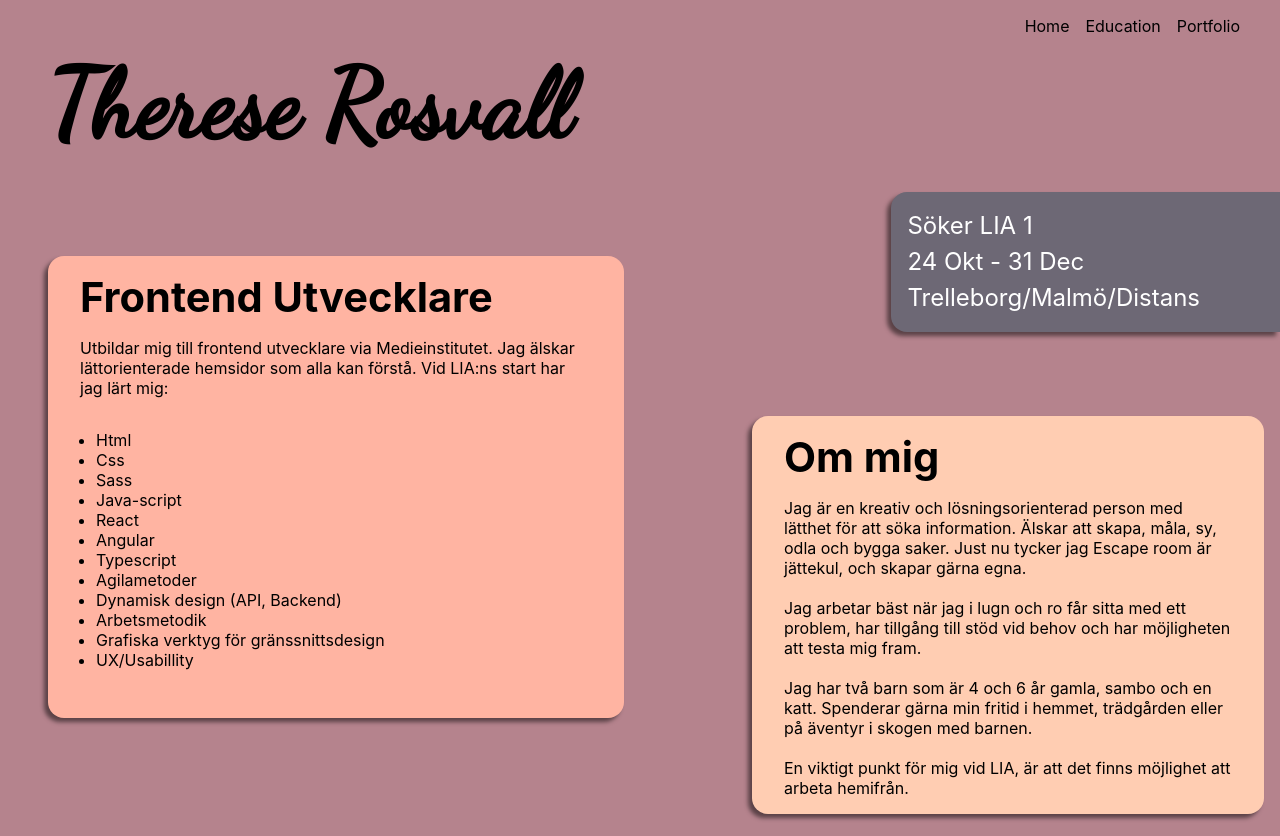
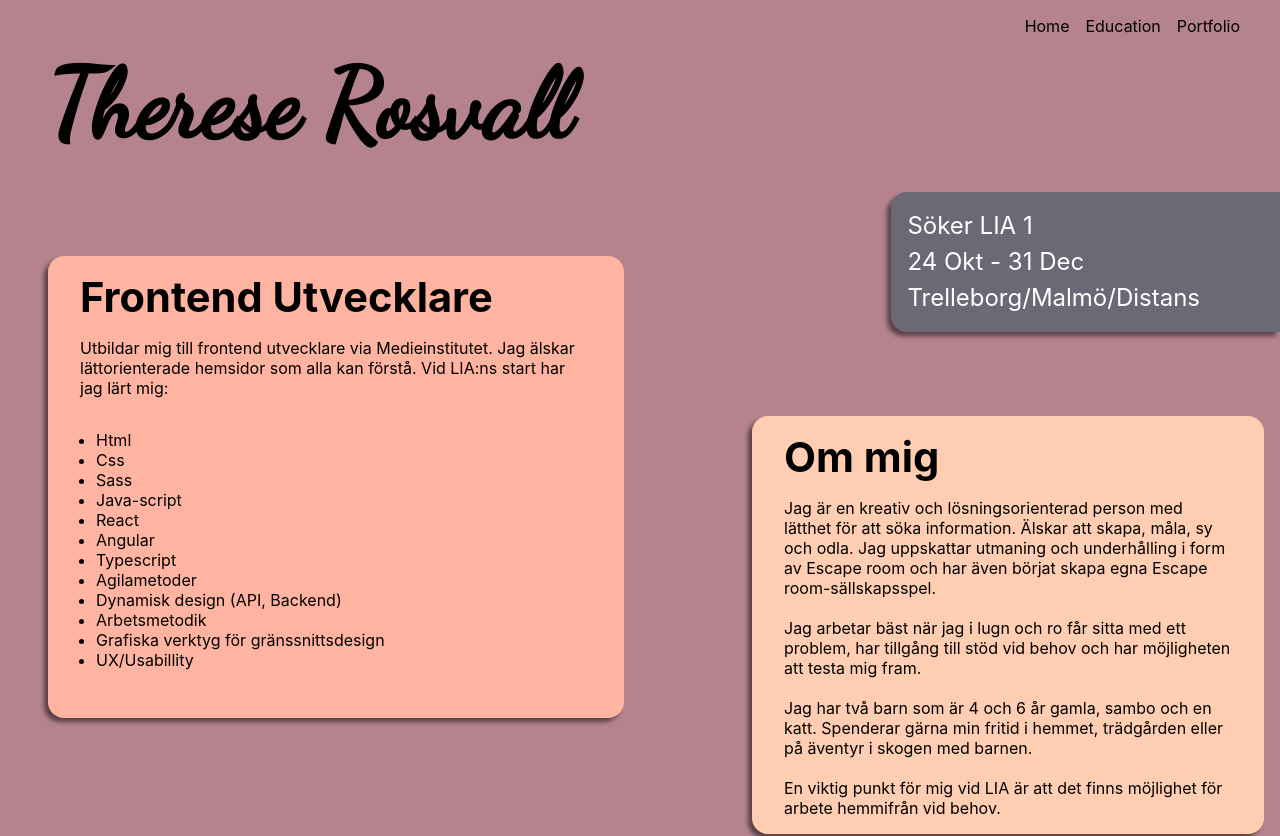
Before and after one commit to Eraze86/cv, a React (Create React App) app: page / in a window 1280 px wide. Shown: the top 836 px of the page. Built offline with nearby package versions, Linux system fonts and the light colour scheme; a web font is replaced by a local one.

Commit message:
Changed some text

```diff
--- a/src/components/Home.tsx
+++ b/src/components/Home.tsx
@@ -39,13 +39,13 @@ export function Home() {
       <ArticleAboute>
         <H2>Om mig</H2>
 
-        Jag är en kreativ och lösningsorienterad person med lätthet för att söka information. Älskar att skapa, måla, sy, odla och bygga saker. Just nu tycker jag Escape room är jättekul, och skapar gärna egna.<br /> <br />
+        Jag är en kreativ och lösningsorienterad person med lätthet för att söka information. Älskar att skapa, måla, sy och odla. Jag uppskattar utmaning och underhålling i form av Escape room och har även börjat skapa egna Escape room-sällskapsspel.<br /> <br />
 
         Jag arbetar bäst när jag i lugn och ro får sitta med ett problem, har tillgång till stöd vid behov och har möjligheten att testa mig fram.<br /><br />
 
         Jag har två barn som är 4 och 6 år gamla, sambo och en katt. Spenderar gärna min fritid i hemmet, trädgården eller på äventyr i skogen med barnen. <br /><br />
 
-        En viktigt punkt för mig vid LIA, är att det finns möjlighet att arbeta hemifrån.
+        En viktig punkt för mig vid LIA är att det finns möjlighet för arbete hemmifrån vid behov.
       </ArticleAboute>
     </Section>
   </>
```
